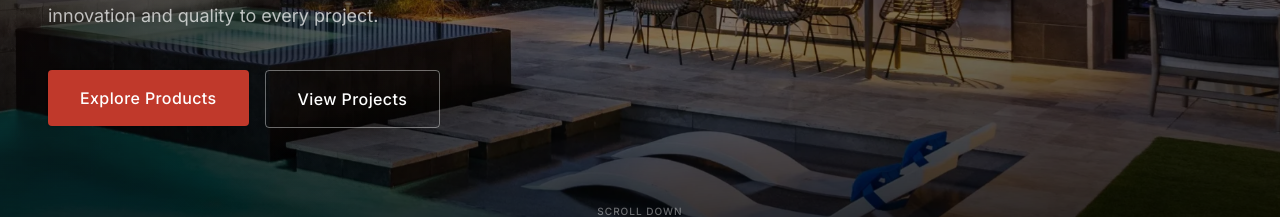
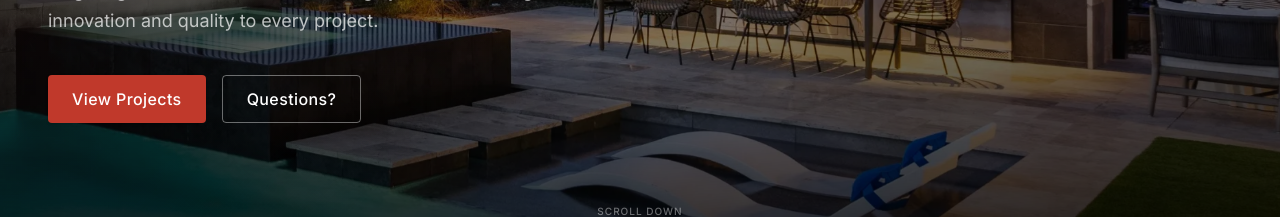
Before and after one commit to Bosti2101/abba-landing, a Next.js app: page /en in a window 1280 px wide. Shown: the part 459-676 px from the top of the page. Built offline with nearby package versions, Linux system fonts and the light colour scheme; no server answers.

Commit message:
chore: modified hero buttons

```diff
--- a/components/sections/hero/hero-section.tsx
+++ b/components/sections/hero/hero-section.tsx
@@ -163,18 +163,18 @@ export function HeroSection() {
             animate={{ opacity: 1, y: 0 }}
             transition={{ duration: 0.5, ease: 'easeOut', delay: 0.4 }}
           >
-            <Link href='/services'>
-              <Button size='lg' variant='primary' className='min-h-[48px]'>
-                {t('cta')}
+            <Link href='/projects'>
+              <Button size='sm' variant='primary' className='min-h-[44px] sm:min-h-[48px] sm:text-base sm:px-6'>
+                {t('ctaProjects')}
               </Button>
             </Link>
-            <Link href='/projects'>
+            <Link href='/services'>
               <Button
-                size='lg'
+                size='sm'
                 variant='outline'
-                className='min-h-[48px] border-white/40 text-white hover:bg-white/10 hover:border-white/60'
+                className='min-h-[44px] sm:min-h-[48px] sm:text-base sm:px-6 border-white/40 text-white hover:bg-white/10 hover:border-white/60'
               >
-                {t('ctaProjects')}
+                {t('cta')}
               </Button>
             </Link>
           </motion.div>
--- a/messages/bg.json
+++ b/messages/bg.json
@@ -15,7 +15,7 @@
   "hero": {
     "title": "Премиум решения за перголи и стъкло",
     "subtitle": "Подобрете дома си с нашите премиум стъклени решения. От елегантни стъклени стени до модерни засенчващи системи — носим иновации и качество в всеки проект.",
-    "cta": "Разгледай продуктите",
+    "cta": "Въпроси?",
     "ctaProjects": "Вижте проектите",
     "scrollHint": "Превъртете надолу"
   },
--- a/messages/en.json
+++ b/messages/en.json
@@ -15,7 +15,7 @@
   "hero": {
     "title": "Premium Pergola & Glass Solutions",
     "subtitle": "Transform your home with our premium glass solutions. From elegant glass walls to modern shading systems, we bring innovation and quality to every project.",
-    "cta": "Explore Products",
+    "cta": "Questions?",
     "ctaProjects": "View Projects",
     "scrollHint": "Scroll down"
   },
--- a/messages/ro.json
+++ b/messages/ro.json
@@ -15,7 +15,7 @@
   "hero": {
     "title": "Soluții Premium de Pergole și Sticlă",
     "subtitle": "Îmbunătățiți-vă locuința cu soluțiile noastre premium. De la pereți de sticlă eleganți la sisteme moderne de umbrire, aducem inovație și calitate în fiecare proiect.",
-    "cta": "Descoperă Produsele",
+    "cta": "Întrebări?",
     "ctaProjects": "Vezi Proiectele",
     "scrollHint": "Derulează în jos"
   },
```
